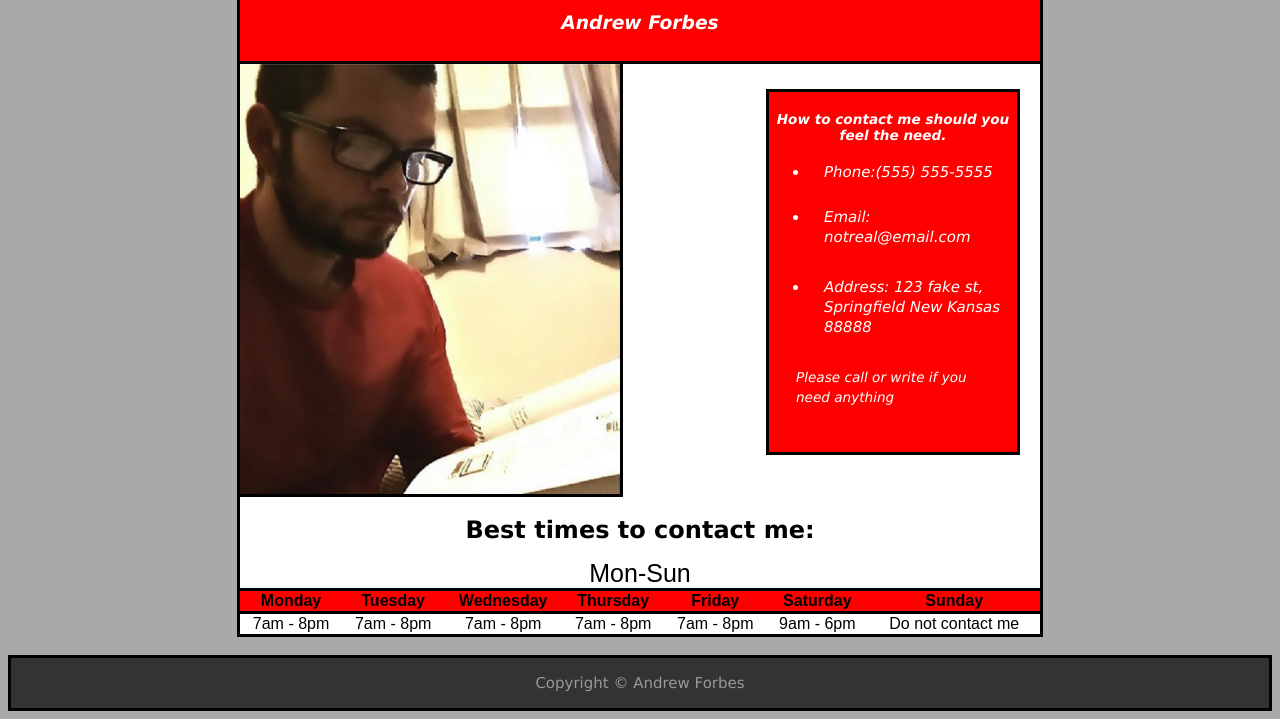
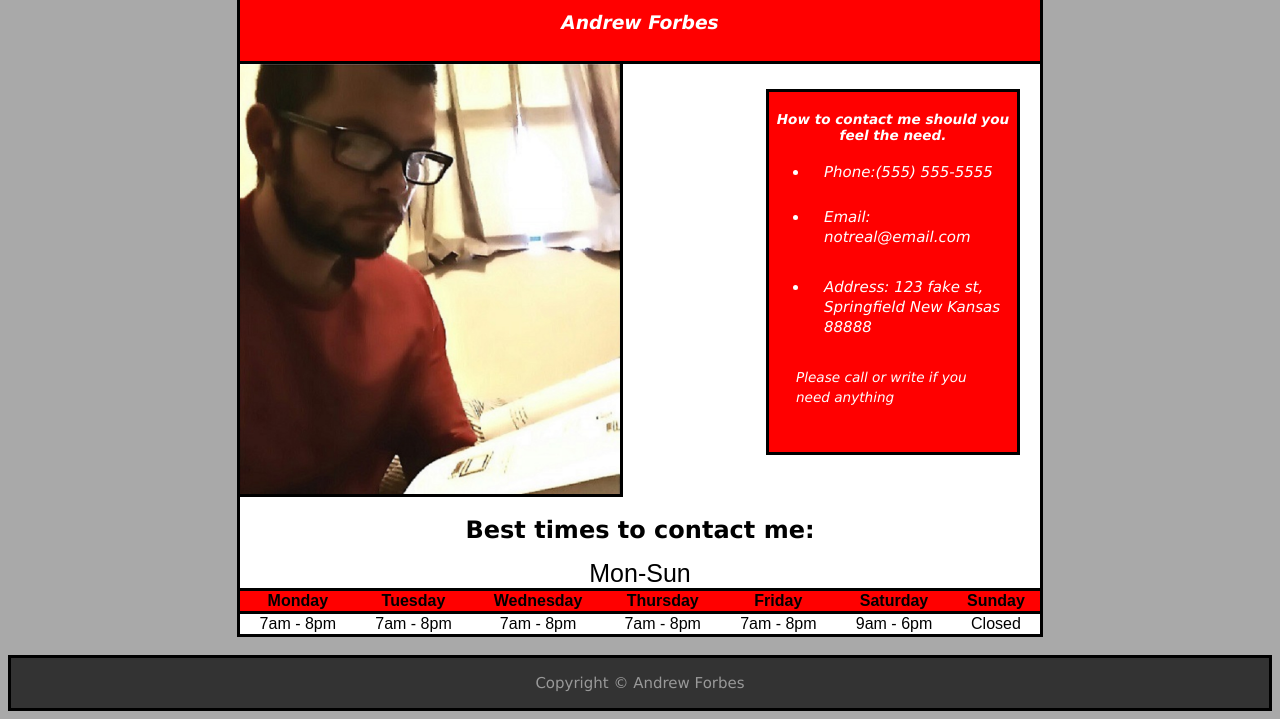
Before and after one commit to aforbe2/Website-From-Scratch, a plain HTML site: page contactme.html in a window 1280 px wide. Shown: the part 149-868 px from the top of the page. Drawn offline with Linux system fonts and the light colour scheme.

Commit message:
Updated wording in contactme.html

```diff
--- a/contactme.html
+++ b/contactme.html
@@ -69,7 +69,7 @@
 		<td>7am - 8pm</td>
 		<td>7am - 8pm</td>
 		<td>9am - 6pm</td>
-		<td>Do not contact me</td>
+		<td>Closed</td>
     </tr>
 </table>
 </section>
```
